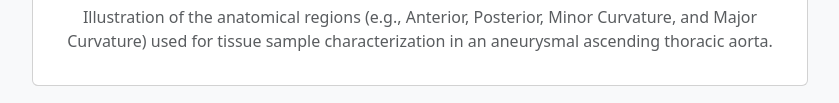
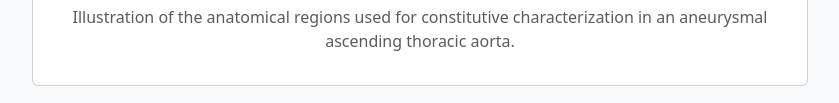
Before and after one commit to OmidNTNU/ATAA-material-parameter-estimator, a plain HTML site: page index.html in a window 1280 px wide. Shown: the part 2098-2201 px from the top of the page, without its empty margins (220-1059 px from the left). Drawn offline with nearby package versions, Linux system fonts and the light colour scheme; a script that the page names is missing.

Commit message:
Update index.html

```diff
--- a/index.html
+++ b/index.html
@@ -173,7 +173,7 @@
             </div>
             <div class="card-body text-center">
                 <img src="fullATAA.png" alt="Illustration of anatomical regions of an aneurysmal aorta" class="figure-img">
-                <p class="mt-2 text-muted">Illustration of the anatomical regions (e.g., Anterior, Posterior, Minor Curvature, and Major Curvature) used for tissue sample characterization in an aneurysmal ascending thoracic aorta.</p>
+                <p class="mt-2 text-muted">Illustration of the anatomical regions used for constitutive characterization in an aneurysmal ascending thoracic aorta.</p>
             </div>
         </div>
 
```
